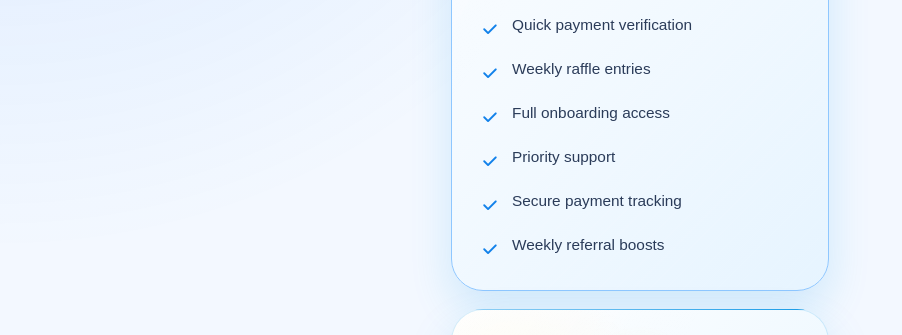
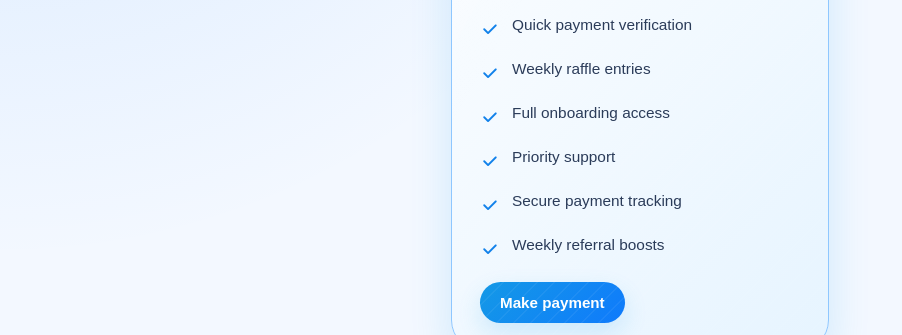
Before and after one commit to codeice33/Optinex, a website: page activation.html in a window 1280 px wide. Shown: the part 458-793 px from the top of the page, without its empty margins (0-902 px from the left). Drawn offline with Linux system fonts and the light colour scheme; sample sign-in values are in the browser's storage.

Commit message:
Add files via upload

```diff
--- a/activation.css
+++ b/activation.css
@@ -71,6 +71,8 @@ a { color: inherit; text-decoration: none; }
 .package-features { list-style: none; padding: 0; margin: 0; display: grid; gap: 14px; }
 .package-card .package-features li { display: flex; align-items: flex-start; gap: 12px; color: rgba(6,18,33,0.82); font-size: 0.96rem; line-height: 1.75; }
 .package-card .package-features li::before { content: '\f00c'; font-family: 'Font Awesome 6 Free'; font-weight: 900; color: #1499e6; display: inline-flex; width: 20px; justify-content: center; margin-top: 3px; }
+.package-action-row { margin-top: 20px; display: flex; justify-content: center; }
+.package-action-btn { display: inline-flex; align-items: center; justify-content: center; padding: 12px 20px; border-radius: 999px; background: linear-gradient(135deg, #1499e6, #0f7afc); color: #ffffff; font-weight: 800; font-size: 0.95rem; box-shadow: 0 10px 24px rgba(20,153,230,0.16); }
 .package-note { color: var(--muted); font-size: 0.95rem; line-height: 1.7; margin: 0; max-width: 380px; }
 .flow-footer { display: flex; flex-wrap: wrap; gap: 14px; justify-content: space-between; align-items: center; margin-top: 18px; }
 .btn, .btn-secondary { min-height: 52px; border-radius: 999px; padding: 0 28px; font-weight: 700; cursor: pointer; transition: transform 0.2s ease, box-shadow 0.2s ease; border: 1px solid transparent; }
--- a/activation.html
+++ b/activation.html
@@ -32,6 +32,9 @@
           <li>Secure payment tracking</li>
           <li>Weekly referral boosts</li>
         </ul>
+        <div class="package-action-row">
+          <span class="package-action-btn">Make payment</span>
+        </div>
       </button>
       <button type="button" class="hero-card package-card" data-name="Dynasty Package" data-price="15000" data-description="Fast-track activation and premium earning tools." data-plan="dynasty">
         <div class="hero-card-badge"><i class="fas fa-crown"></i></div>
@@ -46,19 +49,15 @@
           <li>Exclusive bonus access</li>
           <li>Higher referral rewards</li>
         </ul>
+        <div class="package-action-row">
+          <span class="package-action-btn">Make payment</span>
+        </div>
       </button>
     </div>
 
-    <div class="panel">
-      <div class="steps">
-        <section class="step active" id="stepPackage">
-          <div class="package-panel">
-            <p class="package-note">Select a package and continue.</p>
-            <div class="flow-footer">
-              <button id="toPaymentBtn" class="btn" type="button" disabled>Continue to payment</button>
-            </div>
-          </div>
-        </section>
+    <div class="steps">
+      <section class="step active" id="stepPackage">
+      </section>
 
         <section class="step" id="stepPayment">
           <div class="payment-card">
@@ -116,6 +115,7 @@
                   <label for="proofPackageSelect" class="proof-select-label">Selected package</label>
                   <select id="proofPackageSelect" class="proof-select">
                     <option value="noble">Noble Package — ₦10,000</option>
+                    <option value="dynasty">Dynasty Package — ₦15,000</option>
                   </select>
                 </div>
                 <input type="text" id="amountPaid" class="form-control" placeholder="Amount paid" readonly>
@@ -164,7 +164,6 @@
     const copyBankBtn = document.getElementById('copyBankBtn');
     const copyAccountBtn = document.getElementById('copyAccountBtn');
     const packageCards = document.querySelectorAll('.package-card');
-    const toPaymentBtn = document.getElementById('toPaymentBtn');
     const confirmPaymentBtn = document.getElementById('confirmPaymentBtn');
     const uploadProofBtn = document.getElementById('uploadProofBtn');
     const backToPackageBtn = document.getElementById('backToPackageBtn');
@@ -177,6 +176,69 @@
     let selectedPackage = { name: 'Noble Package', price: 10000, plan: 'noble' };
     let selectedPayment = { bank: 'Opay', accountName: 'Nwangwu Chibuikem Valentine', accountNumber: '9122513437' };
 
+    const currencyMap = {
+      ng: { symbol: '₦', rate: 1 },
+      nigeria: { symbol: '₦', rate: 1 },
+      us: { symbol: '$', rate: 0.0063 },
+      usa: { symbol: '$', rate: 0.0063 },
+      unitedstates: { symbol: '$', rate: 0.0063 },
+      gb: { symbol: '£', rate: 0.0049 },
+      uk: { symbol: '£', rate: 0.0049 },
+      unitedkingdom: { symbol: '£', rate: 0.0049 },
+      gh: { symbol: '₵', rate: 0.0084 },
+      ghana: { symbol: '₵', rate: 0.0084 },
+      ke: { symbol: 'KSh', rate: 0.078 },
+      kenya: { symbol: 'KSh', rate: 0.078 },
+      ca: { symbol: 'C$', rate: 0.0084 },
+      canada: { symbol: 'C$', rate: 0.0084 },
+      default: { symbol: '₦', rate: 1 }
+    };
+
+    function getCurrencyMeta(countryValue) {
+      const key = String(countryValue || '').trim().toLowerCase().replace(/\s+/g, '');
+      return currencyMap[key] || currencyMap.default;
+    }
+
+    function formatPackagePrice(amount, countryValue) {
+      const meta = getCurrencyMeta(countryValue);
+      const converted = amount * meta.rate;
+      if (meta.symbol === '₦' || meta.symbol === 'KSh') {
+        return `${meta.symbol}${Math.round(converted).toLocaleString()}`;
+      }
+      return `${meta.symbol}${converted.toFixed(0).toLocaleString()}`;
+    }
+
+    function updatePackageCardPrices(countryValue) {
+      packageCards.forEach(card => {
+        const priceBox = card.querySelector('.hero-card-price');
+        const priceNote = priceBox?.querySelector('span')?.textContent || '';
+        const priceText = formatPackagePrice(Number(card.dataset.price || 0), countryValue);
+        if (priceBox) {
+          priceBox.innerHTML = `${priceText}<span>${priceNote}</span>`;
+        }
+      });
+    }
+
+    function getSelectedCountry() {
+      return authUser?.country || params.get('country') || 'Nigeria';
+    }
+
+    function updateSelection() {
+      const countryValue = getSelectedCountry();
+      const priceText = formatPackagePrice(selectedPackage.price, countryValue);
+      selectedPackageName.textContent = selectedPackage.name;
+      selectedPackagePrice.textContent = priceText;
+      amountPaid.value = priceText;
+      proofPackageSelect.value = selectedPackage.plan;
+      updatePackageCardPrices(countryValue);
+      if (proofPackageSelect) {
+        const nobleOption = proofPackageSelect.querySelector('option[value="noble"]');
+        const dynastyOption = proofPackageSelect.querySelector('option[value="dynasty"]');
+        if (nobleOption) nobleOption.textContent = `Noble Package — ${formatPackagePrice(10000, countryValue)}`;
+        if (dynastyOption) dynastyOption.textContent = `Dynasty Package — ${formatPackagePrice(15000, countryValue)}`;
+      }
+    }
+
     function showStep(stepElement) {
       document.querySelectorAll('.step').forEach(step => step.classList.remove('active'));
       stepElement.classList.add('active');
@@ -188,33 +250,34 @@
       window.scrollTo({ top: 0, behavior: 'smooth' });
     }
 
-    function updateSelection() {
-      selectedPackageName.textContent = selectedPackage.name;
-      selectedPackagePrice.textContent = '₦' + selectedPackage.price.toLocaleString();
-      amountPaid.value = '₦' + selectedPackage.price.toLocaleString();
-      proofPackageSelect.value = selectedPackage.plan;
+    function selectPackage(card) {
+      packageCards.forEach(item => item.classList.remove('active'));
+      card.classList.add('active');
+      selectedPackage = {
+        name: card.dataset.name,
+        price: Number(card.dataset.price),
+        description: card.dataset.description,
+        plan: card.dataset.plan
+      };
+      updateSelection();
     }
 
     packageCards.forEach(card => {
-      card.addEventListener('click', function () {
-        packageCards.forEach(item => item.classList.remove('active'));
-        this.classList.add('active');
-        selectedPackage = {
-          name: this.dataset.name,
-          price: Number(this.dataset.price),
-          description: this.dataset.description,
-          plan: this.dataset.plan
-        };
-        updateSelection();
-        toPaymentBtn.disabled = false;
+      card.addEventListener('click', function (event) {
+        if (event.target.closest('.package-action-btn')) {
+          selectPackage(this);
+          showStep(stepPayment);
+          return;
+        }
+
+        selectPackage(this);
       });
     });
 
     function ensureSelection() {
-      if (!toPaymentBtn.disabled) return;
       const defaultCard = document.querySelector('.package-card[data-plan="noble"]');
       if (defaultCard) {
-        defaultCard.click();
+        selectPackage(defaultCard);
       }
     }
 
@@ -259,11 +322,6 @@
       renderProofFileInfo(this.files);
     });
 
-    toPaymentBtn.addEventListener('click', function () {
-      ensureSelection();
-      showStep(stepPayment);
-    });
-
     confirmPaymentBtn.addEventListener('click', function () {
       updateSelection();
       showStep(stepProof);
@@ -300,7 +358,8 @@
       const userName = document.getElementById('userName').value.trim();
       const emailAddress = document.getElementById('emailAddress').value.trim();
       const phoneNumber = document.getElementById('phoneNumber').value.trim();
-      const amount = '₦' + selectedPackage.price.toLocaleString();
+      const countryValue = countrySelect?.value || authUser?.country || params.get('country') || 'Nigeria';
+      const amount = formatPackagePrice(selectedPackage.price, countryValue);
       const packageName = selectedPackage.name;
       const whatsappNumber = '2348146839663';
       const whatsappMessage = `Hello Optinex, I have completed payment for ${packageName}.\n\nFull Name: ${fullName}\nUsername: ${userName}\nEmail: ${emailAddress}\nPhone: ${phoneNumber}\nPackage: ${packageName}\nAmount Paid: ${amount}\n\nI will attach my payment proof once WhatsApp opens.`;
```
Also changed, not shown: index.css (line endings or trailing spaces), server.js (line endings or trailing spaces).
